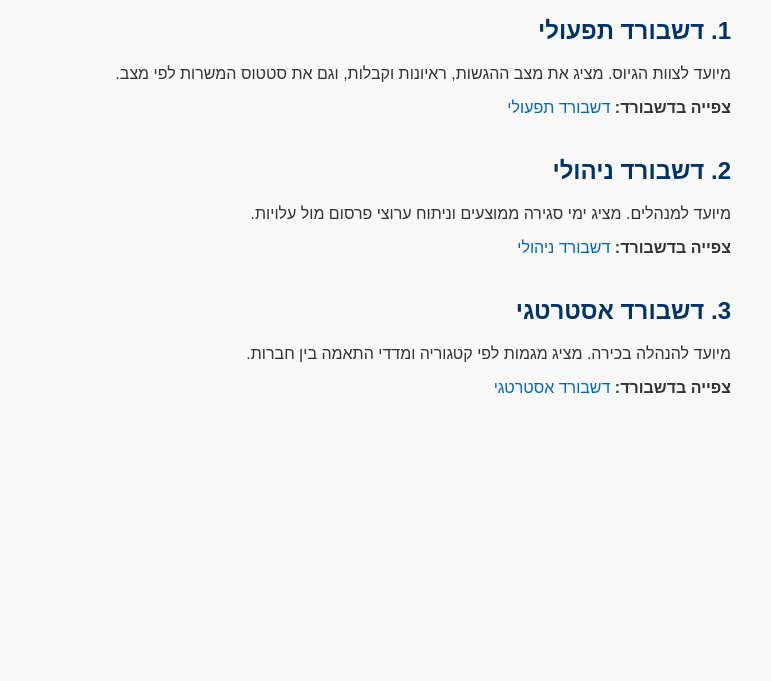
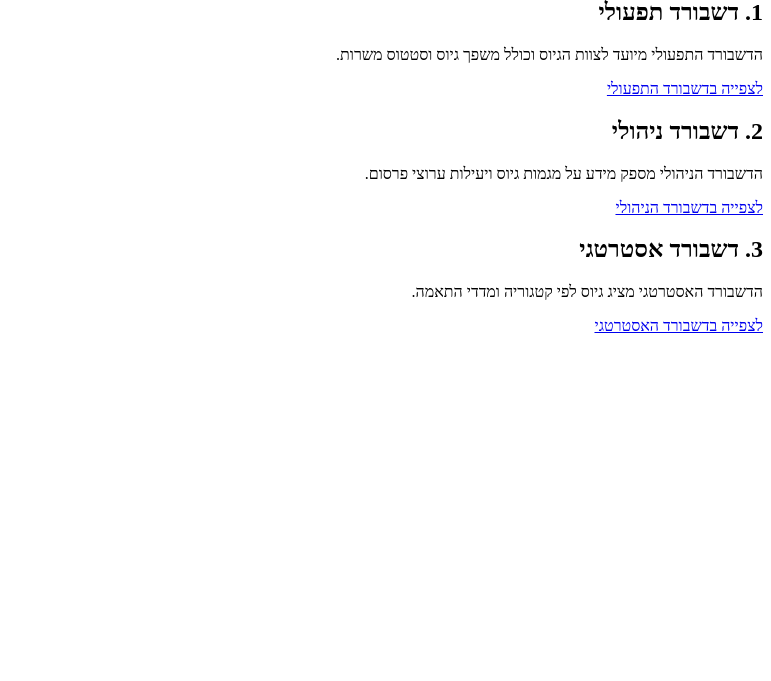
Before and after one commit to kosay10/Tableau_Final_Project10, a plain HTML site: page index.html in a window 1280 px wide. Shown: the part 119-800 px from the top of the page, without its empty margins (509-1280 px from the left). Drawn offline with Linux system fonts and the light colour scheme.

Commit message:
Update index.html

```diff
--- a/index.html
+++ b/index.html
@@ -1,64 +1,23 @@
 <!DOCTYPE html>
 <html lang="he" dir="rtl">
 <head>
-  <meta charset="UTF-8">
-  <title>פרויקט Tableau - דשבורדים</title>
-  <style>
-    body {
-      font-family: Arial, sans-serif;
-      direction: rtl;
-      text-align: right;
-      margin: 40px;
-      background-color: #f9f9f9;
-      color: #333;
-    }
-    h1, h2 {
-      color: #003366;
-    }
-    a {
-      color: #0066cc;
-      text-decoration: none;
-    }
-    a:hover {
-      text-decoration: underline;
-    }
-    .section {
-      margin-bottom: 40px;
-    }
-  </style>
+    <meta charset="UTF-8">
+    <title>פרויקט Tableau - דשבורדים</title>
 </head>
 <body>
-  <h1>פרויקט Tableau - ניתוח נתוני גיוס</h1>
-  <p>ברוכים הבאים לדף הפרויקט. כאן תוכלו למצוא תיאור קצר של כל דשבורד, וקישורים לצפייה ישירה בהם.</p>
+    <h1>פרויקט Tableau - ניתוח נתוני גיוס</h1>
+    <p>ברוכים הבאים לדף הפרויקט! כאן תמצאו שלושה דשבורדים: תפעולי, ניהולי ואסטרטגי.</p>
 
-  <div class="section">
     <h2>1. דשבורד תפעולי</h2>
-    <p>מיועד לצוות הגיוס. מציג את מצב ההגשות, ראיונות וקבלות, וגם את סטטוס המשרות לפי מצב.</p>
-    <p><strong>צפייה בדשבורד:</strong>
-      <a href="https://public.tableau.com/views/3_17541634921500/sheet6?:language=en-US&publish=yes&:sid=&:redirect=auth&:display_count=n&:origin=viz_share_link" target="_blank">
-        דשבורד תפעולי
-      </a>
-    </p>
-  </div>
+    <p>הדשבורד התפעולי מיועד לצוות הגיוס וכולל משפך גיוס וסטטוס משרות.</p>
+    <p><a href="https://public.tableau.com/views/3_17541634921500/sheet6">לצפייה בדשבורד התפעולי</a></p>
 
-  <div class="section">
     <h2>2. דשבורד ניהולי</h2>
-    <p>מיועד למנהלים. מציג ימי סגירה ממוצעים וניתוח ערוצי פרסום מול עלויות.</p>
-    <p><strong>צפייה בדשבורד:</strong>
-      <a href="https://public.tableau.com/views/2_17541633894500/sheet7?:language=en-US&publish=yes&:sid=&:redirect=auth&:display_count=n&:origin=viz_share_link" target="_blank">
-        דשבורד ניהולי
-      </a>
-    </p>
-  </div>
+    <p>הדשבורד הניהולי מספק מידע על מגמות גיוס ויעילות ערוצי פרסום.</p>
+    <p><a href="https://public.tableau.com/views/2_17541633894500/sheet7">לצפייה בדשבורד הניהולי</a></p>
 
-  <div class="section">
     <h2>3. דשבורד אסטרטגי</h2>
-    <p>מיועד להנהלה בכירה. מציג מגמות לפי קטגוריה ומדדי התאמה בין חברות.</p>
-    <p><strong>צפייה בדשבורד:</strong>
-      <a href="https://public.tableau.com/views/_17541632524830/sheet8?:language=en-US&publish=yes&:sid=&:redirect=auth&:display_count=n&:origin=viz_share_link" target="_blank">
-        דשבורד אסטרטגי
-      </a>
-    </p>
-  </div>
+    <p>הדשבורד האסטרטגי מציג גיוס לפי קטגוריה ומדדי התאמה.</p>
+    <p><a href="https://public.tableau.com/views/_17541632524830/sheet8">לצפייה בדשבורד האסטרטגי</a></p>
 </body>
 </html>
```
